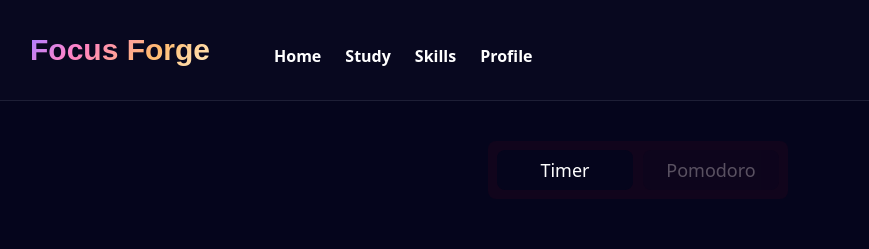
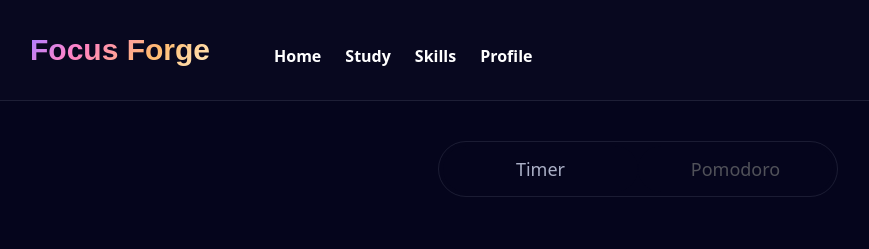
Before and after one commit to jakekressley/Focus-Forge, a Next.js app: page /study in a window 1280 px wide. Shown: the top 249 px of the page, without its empty margins (2-871 px from the left). Built offline with nearby package versions, Linux system fonts and the light colour scheme; no server answers.

Commit message:
finisihed styling tabs

```diff
--- a/app/globals.css
+++ b/app/globals.css
@@ -39,28 +39,17 @@
 
 .--tab {
     position: relative;
-    color: white;
-    padding: 10px;
-    margin: 5px;
+    padding: 12px 20px;
     cursor: pointer;
     overflow: hidden;
     background-color: #05051c;
+    border-radius: 500px;
+    border: 1px solid transparent;
+    transition: border 0.45s cubic-bezier(.6,.6,0,1);
 }
 
-.--tab::before {
-    content: "";
-    position: absolute;
-    top: 0;
-    left: 0;
-    width: 100%;
-    height: 100%;
-    background: radial-gradient(circle at center, rgba(255, 255, 255, 0.1) 50%, transparent 70%);
-    transform: scale(0);
-    transition: transform 0.45s cubic-bezier(.6,.6,0,1);
-}
-
-.--tab:hover::before {
-    transform: scale(1);
+.--tab:hover {
+    border-color: rgba(226,232,255,.1);
 }
 
 .--tab-group {
@@ -69,7 +58,7 @@
     justify-content: center;
     border-radius: 0.5rem;
     align-items: center;
-    width: 300px;
+    width: 400px;
     padding: 4px;
     margin-bottom: 1.25rem;
     border-radius: 500px;
--- a/app/layout.tsx
+++ b/app/layout.tsx
@@ -29,7 +29,7 @@ export default async function RootLayout({
         <SessionProvider session={session}>
           <main className="bg-nightblue text-white h-screen">
             <NavMenu />
-            <div className="p-10 h-100">
+            <div className="p-10 h-1">
               {children}
             </div>
           </main>
--- a/app/study/page.tsx
+++ b/app/study/page.tsx
@@ -8,8 +8,8 @@ import prisma from '@/lib/prisma'
 import { ClassNames } from '@emotion/react'
 
 const Study = () => {
-  const styles = '--tab cursor-pointer w-1/2 rounded-lg py-2.5 font-medium leading-5 bg-gray-800 text-center text-lg --tab-hover'
-  const selected = 'bg-gray-800 text-white opacity-100 fw-bold '
+  const styles = '--tab cursor-pointer w-1/2 rounded-lg py-2.5 font-medium leading-5 text-center text-lg --tab-hover text-lightgray'
+  const selected = 'bg-gray-800 opacity-100 fw-bold border-b-2 border-white text-offwhite'
 
   const [selectedTab, setSelectedTab] = React.useState('Timer')
 
@@ -18,10 +18,10 @@ const Study = () => {
       <Tab.Group as="div" className="flex flex-col items-center">
         <Tab.List
           as="div"
-          className="flex p-1 justify-center rounded-lg items-center bg-darkblue w-1/4 mb-5"
+          className="--tab-group"
         >
-          <Tab as="div" className={selectedTab === 'Timer' ? `${styles} ${selected}` : `${styles} opacity-30`} onClick={() => setSelectedTab('Timer')}>Timer</Tab>
-          <Tab as="div" className={selectedTab === 'Pomodoro' ? `${styles} ${selected}` : `${styles} opacity-30`} onClick={() => setSelectedTab('Pomodoro')}>Pomodoro</Tab>
+          <Tab as="div" className={selectedTab === 'Timer' ? `${styles} ${selected} text-offwhite` : `${styles}`} onClick={() => setSelectedTab('Timer')}>Timer</Tab>
+          <Tab as="div" className={selectedTab === 'Pomodoro' ? `${styles} ${selected} text-offwhite` : `${styles}`} onClick={() => setSelectedTab('Pomodoro')}>Pomodoro</Tab>
         </Tab.List>
         <Tab.Panels>
           <Tab.Panel>
--- a/tailwind.config.ts
+++ b/tailwind.config.ts
@@ -15,6 +15,8 @@ const config: Config = {
       colors: {
         'nightblue': '#05051c',
         'darkblue': '#11051c',
+        'offwhite': '#e2e8ffbf',
+        'lightgray': '#6a6b6ebf',
       },
       backgroundImage: theme => ({
         'gradient-to-b': 'linear-gradient(to bottom, var(--tw-gradient-stops))',
```
